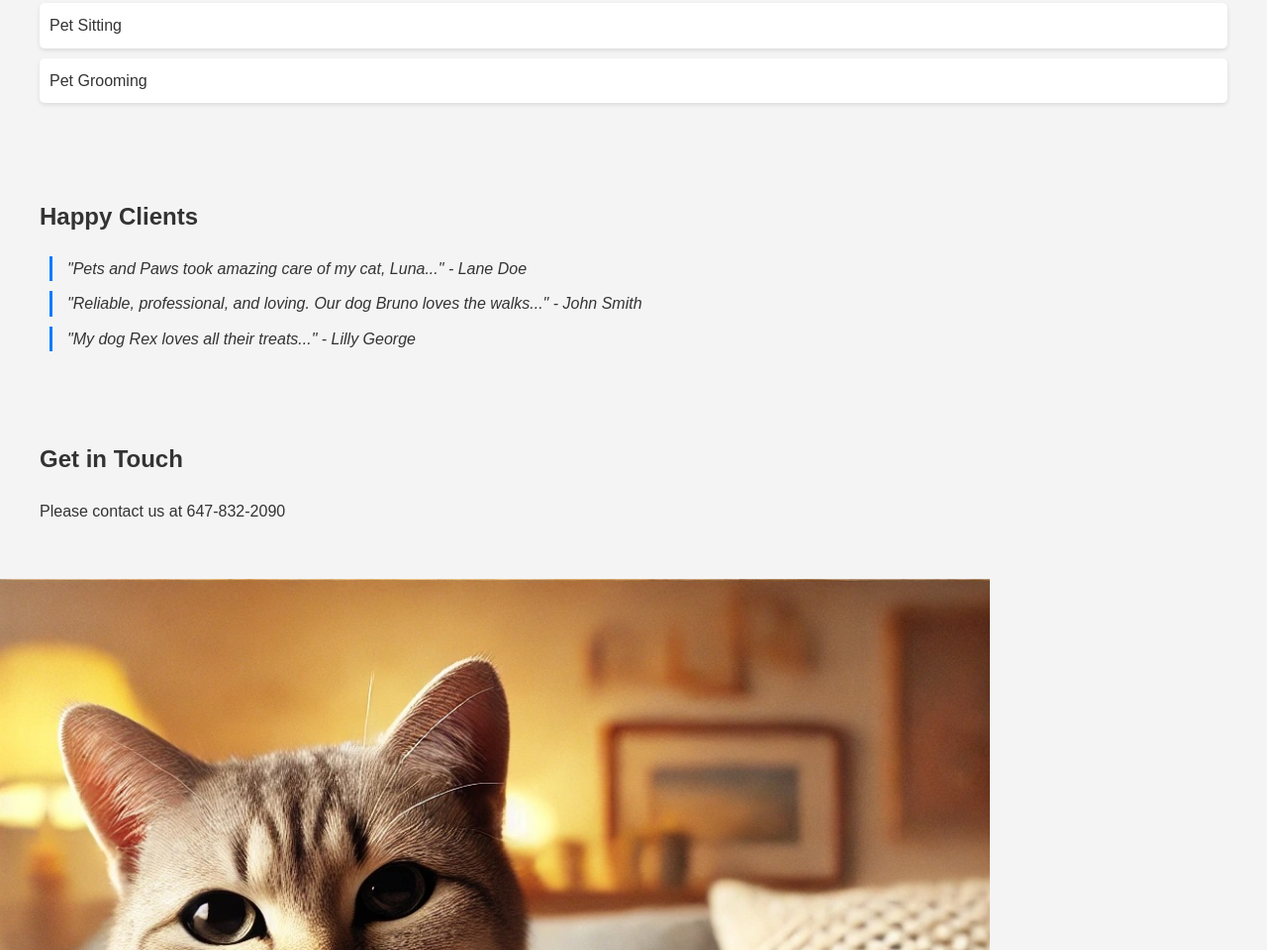
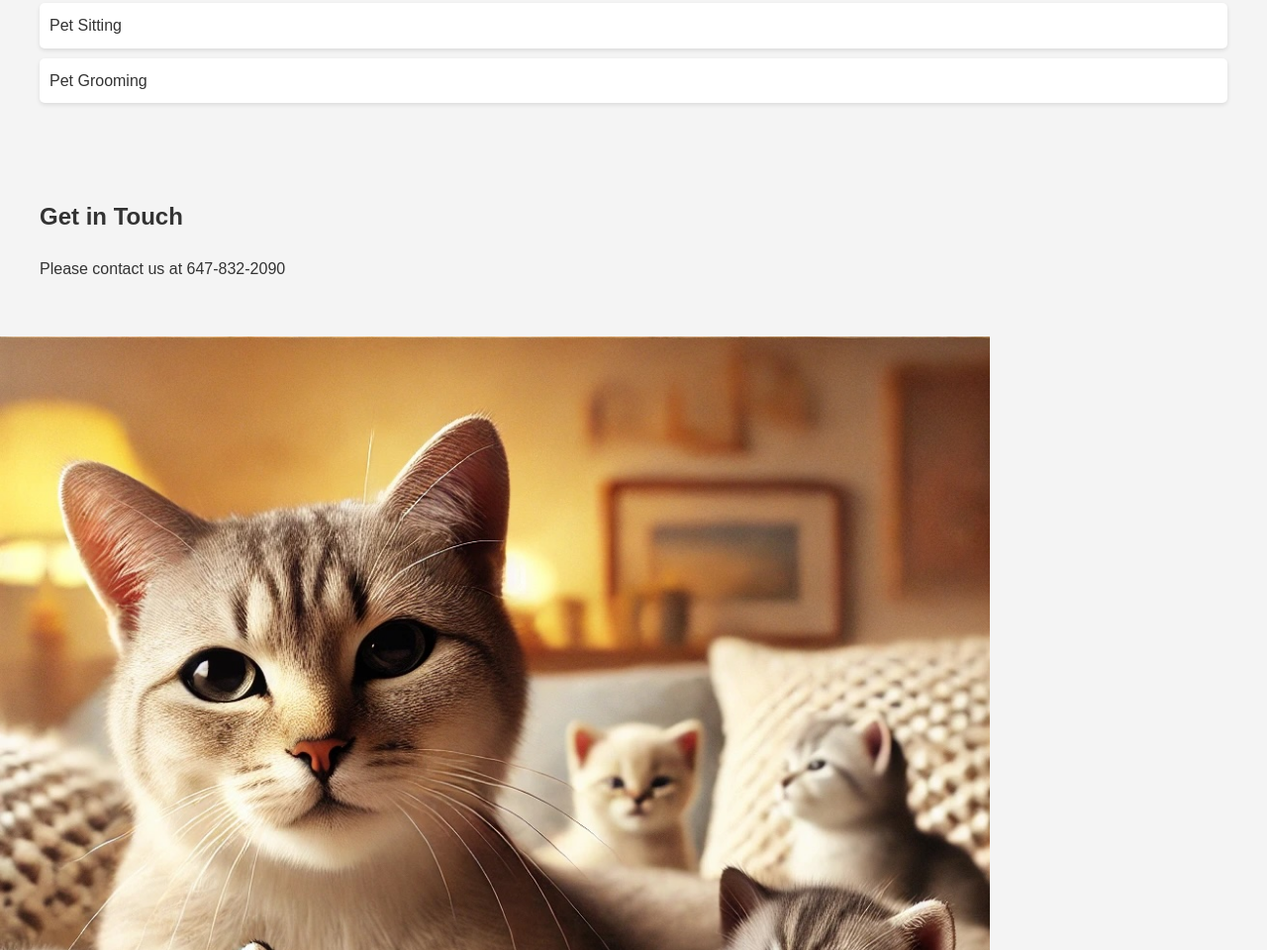
Before and after one commit to tulip-krishna/tulip-krishna.github.io, a plain HTML site: page index.html in a window 1280 px wide. Shown: the part 1738-2698 px from the top of the page at 99% size. Drawn offline with Linux system fonts and the light colour scheme.

Commit message:
Update index.html

```diff
--- a/index.html
+++ b/index.html
@@ -94,13 +94,6 @@
         </ul>
     </section>
 
-    <section id="testimonials">
-        <h2>Happy Clients</h2>
-        <blockquote>"Pets and Paws took amazing care of my cat, Luna..." - Lane Doe</blockquote>
-        <blockquote>"Reliable, professional, and loving. Our dog Bruno loves the walks..." - John Smith</blockquote>
-	    <blockquote>"My dog Rex loves all their treats..." - Lilly George
-    </section>
-
     <section id="contact">
         <h2>Get in Touch</h2>
         <p>Please contact us at 647-832-2090</p>
```
